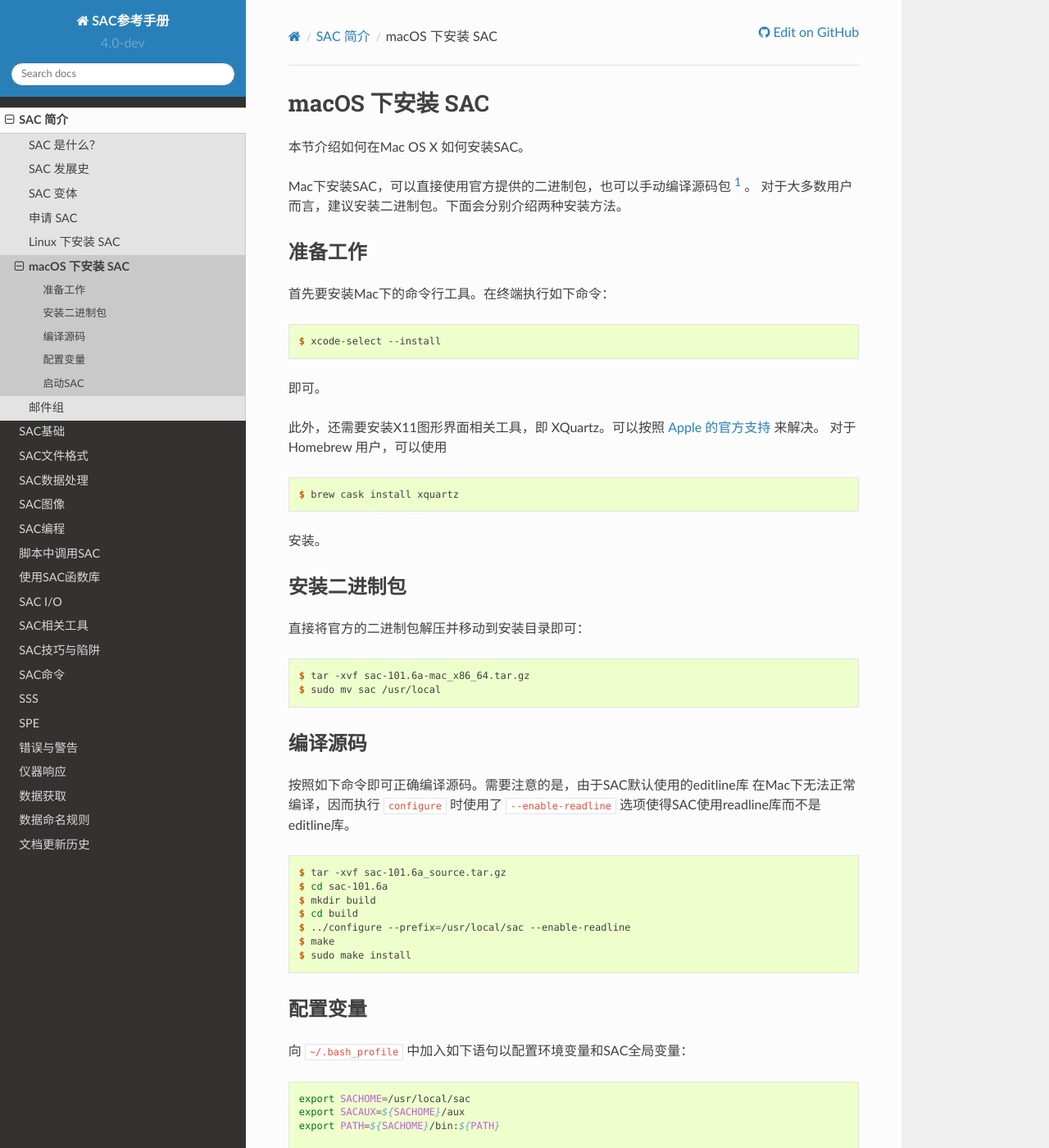
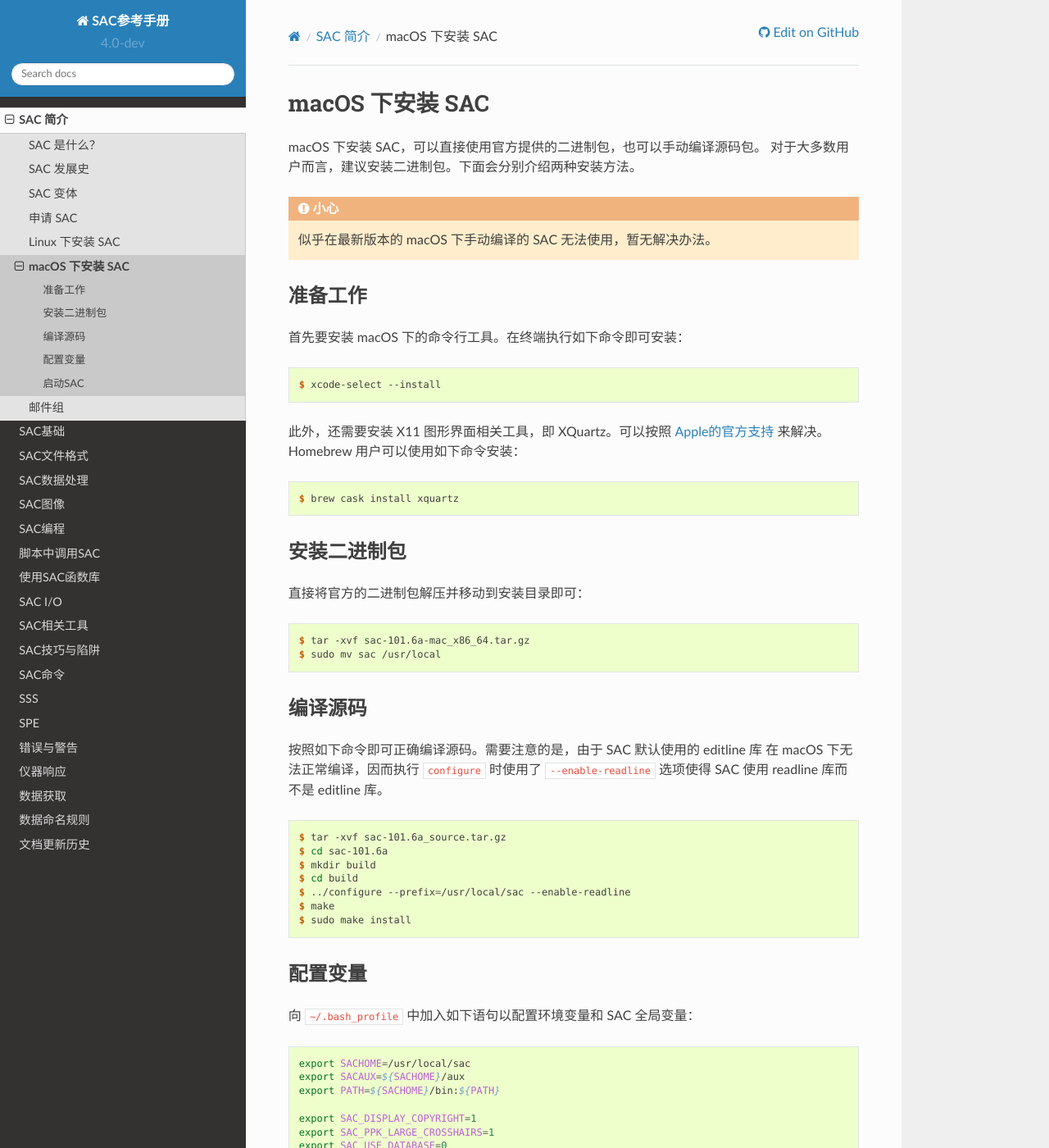
Before and after one commit to seisman/SAC_Docs_zh, a Sphinx documentation site: the page built from source/introduction/macOS-install.rst, in a window 1280 px wide and 1400 px high. Shown: the whole window at 82% size. Built offline with Sphinx 7.4.7 and the Read the Docs theme 2.0.0, drawn with Linux system fonts in a browser that asks for light colours; some of the changed text lies outside the part shown.

Commit message:
several fixes

```diff
--- a/source/introduction/index.rst
+++ b/source/introduction/index.rst
@@ -9,5 +9,5 @@
    variants
    request
    linux-install
-   mac-install
+   macOS-install
    maillist
--- a/source/introduction/mac-install.rst
+++ b/source/introduction/macOS-install.rst
@@ -1,31 +1,29 @@
 macOS 下安装 SAC
 ================
 
-本节介绍如何在Mac OS X 如何安装SAC。
+macOS 下安装 SAC，可以直接使用官方提供的二进制包，也可以手动编译源码包。
+对于大多数用户而言，建议安装二进制包。下面会分别介绍两种安装方法。
 
-Mac下安装SAC，可以直接使用官方提供的二进制包，也可以手动编译源码包 [1]_ 。
-对于大多数用户而言，建议安装二进制包。下面会分别介绍两种安装方法。
+.. caution::
+
+   似乎在最新版本的 macOS 下手动编译的 SAC 无法使用，暂无解决办法。
 
 准备工作
 --------
 
-首先要安装Mac下的命令行工具。在终端执行如下命令：
+首先要安装 macOS 下的命令行工具。在终端执行如下命令即可安装：
 
 .. code:: console
 
     $ xcode-select --install
 
-即可。
-
-此外，还需要安装X11图形界面相关工具，即 XQuartz。可以按照 `Apple
-的官方支持 <https://support.apple.com/zh-cn/HT201341>`_ 来解决。 对于
-Homebrew 用户，可以使用
+此外，还需要安装 X11 图形界面相关工具，即 XQuartz。可以按照
+`Apple的官方支持 <https://support.apple.com/zh-cn/HT201341>`_ 来解决。
+Homebrew 用户可以使用如下命令安装：
 
 .. code:: console
 
     $ brew cask install xquartz
-
-安装。
 
 安装二进制包
 ------------
@@ -40,9 +38,9 @@ Homebrew 用户，可以使用
 编译源码
 --------
 
-按照如下命令即可正确编译源码。需要注意的是，由于SAC默认使用的editline库
-在Mac下无法正常编译，因而执行 ``configure`` 时使用了 ``--enable-readline``
-选项使得SAC使用readline库而不是editline库。
+按照如下命令即可正确编译源码。需要注意的是，由于 SAC 默认使用的 editline 库
+在 macOS 下无法正常编译，因而执行 ``configure`` 时使用了 ``--enable-readline``
+选项使得 SAC 使用 readline 库而不是 editline 库。
 
 .. code:: console
 
@@ -57,7 +55,7 @@ Homebrew 用户，可以使用
 配置变量
 --------
 
-向 ``~/.bash_profile`` 中加入如下语句以配置环境变量和SAC全局变量：
+向 ``~/.bash_profile`` 中加入如下语句以配置环境变量和 SAC 全局变量：
 
 .. code:: bash
 
@@ -71,16 +69,16 @@ Homebrew 用户，可以使用
 
 其中，
 
--  ``SACHOME`` 为SAC的安装目录
--  ``SACAUX`` 目录中包含了SAC运行所需的辅助文件
--  ``PATH`` 为Linux系统环境变量
--  ``SAC_DISPLAY_COPYRIGHT`` 用于控制是否在启动SAC时显示版本和版权
-   信息，一般设置为1。在脚本中多次调用SAC时会重复显示版本和版权信息，
+-  ``SACHOME`` 为 SAC 的安装目录
+-  ``SACAUX`` 目录中包含了 SAC 运行所需的辅助文件
+-  ``PATH`` 为 Linux 系统环境变量
+-  ``SAC_DISPLAY_COPYRIGHT`` 用于控制是否在启动 SAC 时显示版本和版权
+   信息，一般设置为1。在脚本中多次调用 SAC 时会重复显示版本和版权信息，
    干扰脚本的正常输出，因而在脚本中一般将其值设置为0。具体的设置方法
    可以参考 “:doc:`/call-in-script/index`\ ” 中的相关内容
 -  ``SAC_PPK_LARGE_CROSSHAIRS`` 用于控制震相拾取过程中光标的大小，
    在 “:doc:`/data-process/picking-phase`\ ” 时会用到
--  ``SAC_USE_DATABASE`` 用于控制是否允许将SAC格式转换为GSE2.0格式，
+-  ``SAC_USE_DATABASE`` 用于控制是否允许将 SAC 格式转换为 GSE2.0 格式，
    一般用不到该特性，故而设置其值为0
 
 修改完 ``~/.bash_profile`` 后，执行以下命令使配置的环境变量生效：
@@ -92,7 +90,7 @@ Homebrew 用户，可以使用
 启动SAC
 -------
 
-终端键入小写的sac，显示如下则表示SAC安装成功：
+终端键入小写的 sac，显示如下则表示 SAC 安装成功：
 
 .. code:: console
 
@@ -101,5 +99,3 @@ Homebrew 用户，可以使用
      Copyright 1995 Regents of the University of California
 
     SAC>
-
-.. [1] 似乎在最新版本的 macOS 下手动编译的 SAC 无法使用，暂无解决办法
--- a/source/introduction/request.rst
+++ b/source/introduction/request.rst
@@ -4,7 +4,7 @@
 在 :doc:`history` 中已经说到，SAC 协议仅允许 IRIS 将 SAC 源码包及二进制包
 分发给地震学相关人员。所以想要从官方渠道获取 SAC 软件包，必须在 IRIS 网站上申请。
 
-SAC软件包申请地址： http://ds.iris.edu/ds/nodes/dmc/forms/sac/
+SAC软件包申请地址：http://ds.iris.edu/ds/nodes/dmc/forms/sac/
 
 申请的过程中需要注意如下几点：
 
--- a/source/introduction/variants.rst
+++ b/source/introduction/variants.rst
@@ -21,7 +21,7 @@ SAC/BRIS
     脚本方便用户自行在其他 Linux 系统下编译使用。该变种的功能是 SAC/IRIS 的
     超集，相对于 SAC/IRIS 的最主要扩展在于增强了宏语言的功能以及处理台阵数据的
     能力，以及支持直接读取 miniSEED 格式的数据文件。 其作者为
-    `George Helffrich`_ 。
+    `George Helffrich`_\ 。
 
 .. [1] 目前的 SAC/IRIS 中还可以看到一些与数据库特性相关的命令和选项，比如很多
    命令中的 commit、rollback、recalltrace 选项，这些选项的存在属于历史遗留问题，
```
Also changed, not shown: source/introduction/linux-install.rst (+18 -19 lines), 1 other file.
